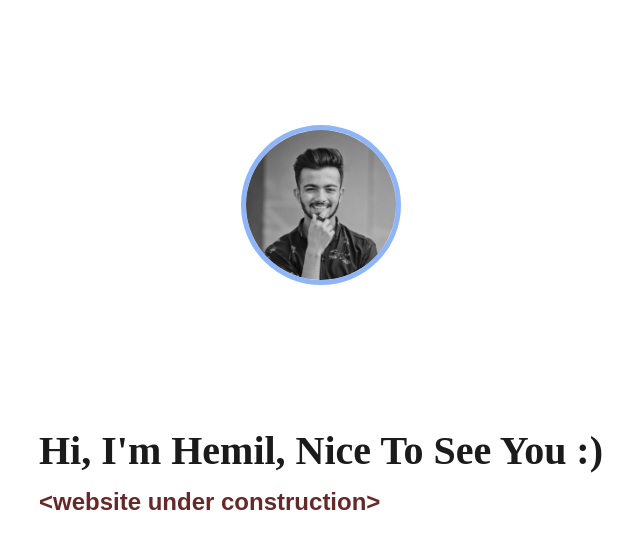
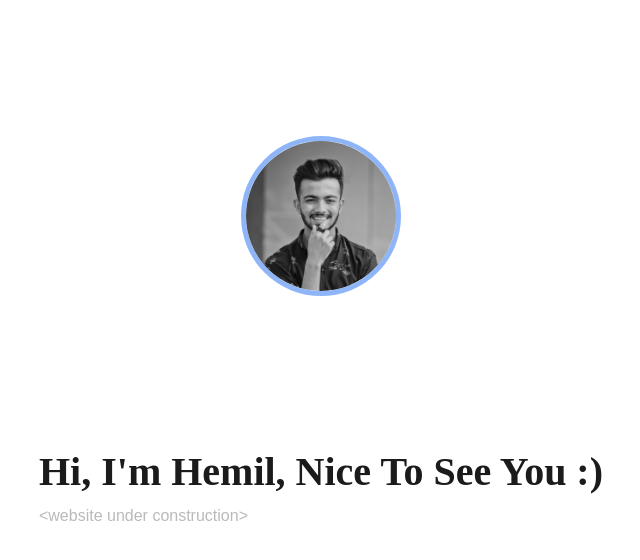
Before and after one commit to hemilrajpura-simform/hemil-template, a React (Create React App) app: page / in a window 1280 px wide. Shown: the top 560 px of the page, without its empty margins (319-959 px from the left). Built offline with nearby package versions, Linux system fonts and the light colour scheme.

Commit message:
modified+1

```diff
--- a/src/App.css
+++ b/src/App.css
@@ -56,7 +56,7 @@ body {
   font-size: 2.5rem;
   /* color: #ffdfda;  */
 }
-
+.slider-heading p{ position: absolute; opacity: 0.3; }
 @media only screen and (max-width: 600px) {
   .slider-heading h2 {
     font-family: "Chilanka", cursive;
--- a/src/pages/Hi.js
+++ b/src/pages/Hi.js
@@ -11,7 +11,7 @@ return(
       <h2>
         Hi, I'm Hemil, Nice To See You :)
       </h2>
-      <h3>{"<"}website under construction{">"}</h3>
+      <p>{"<"}website under construction{">"}</p>
     </div>
 
   </div>
```
